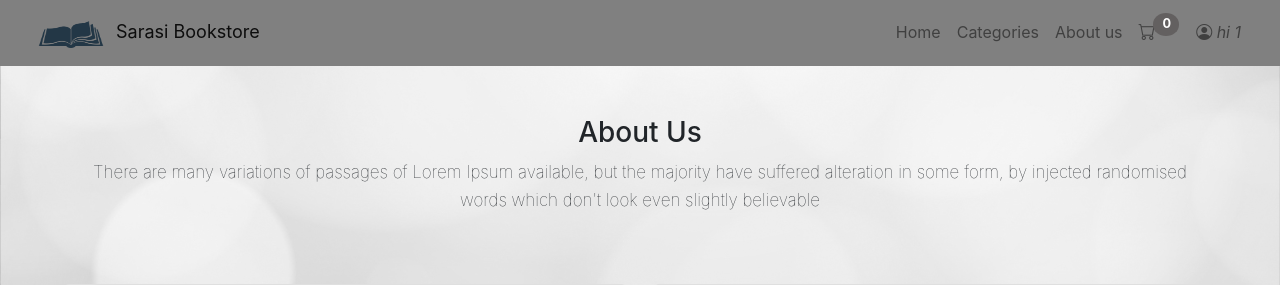
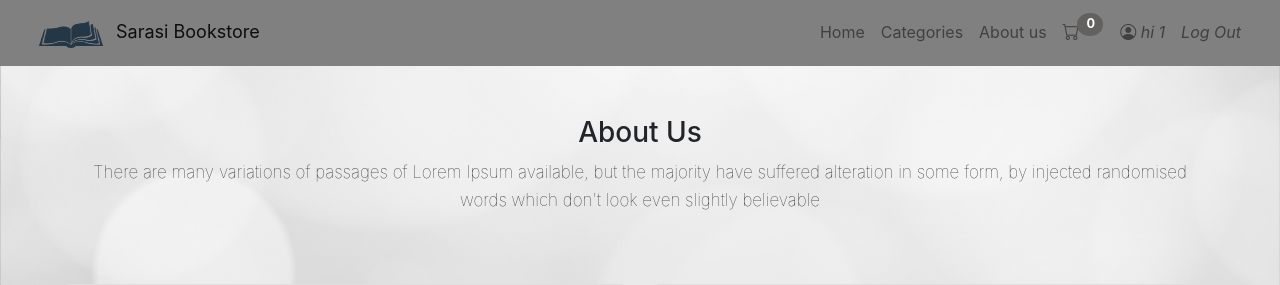
Before and after one commit to symfony215/awesome-PHP-libraries, a PHP site: page /about.php in a window 1280 px wide. Shown: the top 285 px of the page. Run offline with PHP 8.4, Linux system fonts and the light colour scheme; a user stored in the database is signed in; some libraries are stand-ins or nearby versions.

Commit message:
log oot add to nav

```diff
--- a/includes/function.inc.php
+++ b/includes/function.inc.php
@@ -90,7 +90,7 @@ function createUser($conn, $name, $email, $username, $pwd)
     mysqli_stmt_bind_param($stmt, "ssss",  $name, $email, $username, $hashedPwd);
     mysqli_stmt_execute($stmt);
     mysqli_stmt_close($stmt);
-    header("location:../home.php?erorr=none");
+    header("location:../login.php?erorr=none");
     exit();
 }
 
--- a/nav.php
+++ b/nav.php
@@ -56,7 +56,8 @@ if (isset($_SESSION["userId"])) {
                 if ($loginStatus == true) {
                     echo ("
                     <a class=\"nav-link\" href=\"cart.php\"><i id=\"cartIco\" class=\"bi bi-cart has-badge\"><span class=\"badge\">$numItems</span></i></a>
-                    <a class=\"nav-link\" href=\"user_profile.php\"><i class=\"bi bi-person-circle \"> hi $userName</i></a>");
+                    <a class=\"nav-link\" href=\"user_profile.php\"><i class=\"bi bi-person-circle \"> hi $userName</i></a>
+                    <a class=\"nav-link\" href=\"logout_user.php\"><i id=\"\" class=\"\">Log Out</i></a>");
                 } else {
                     echo ("
                     <a class=\"nav-link\" href=\"login.php\"><i id=\"cartIco\" class=\"bi bi-cart has-badge\"></i></a>
@@ -77,11 +78,13 @@ if (isset($_SESSION["userId"])) {
                     echo ("
     <a class=\"nav-link\" href=\"user_profile.php\"><i class=\"bi bi-person-circle \"> hi $userName</i></a>
     <a class=\"nav-link\" href=\"cart.php\"><i id=\"cartIco\" class=\"bi bi-cart has-badge\"><span class=\"badge\">3</span></i></a>
+    <a class=\"nav-link\" href=\"logout_user.php\"><i id=\"\" class=\"\">Log Out</i></a>
     ");
                 } else {
                     echo ("
                 <a class=\"nav-link\" href=\"login.php\"><i class=\"bi bi-person-circle\"> Log in / sign up</i></a>
                 <a class=\"nav-link\" href=\"login.php\"><i id=\"cartIco\" class=\"bi bi-cart has-badge\"></i></a>
+
                 ");
                 }
                 ?>
```
